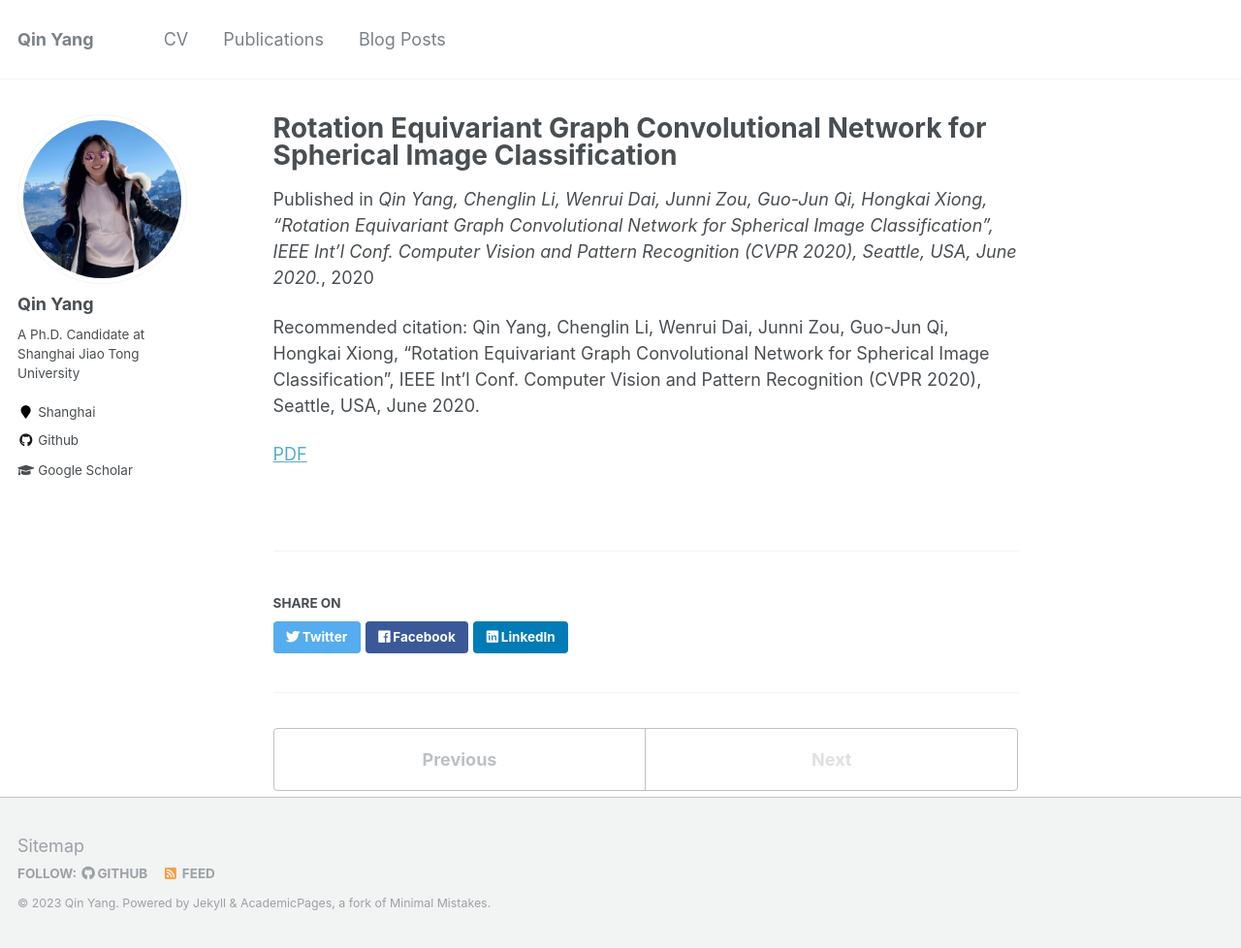
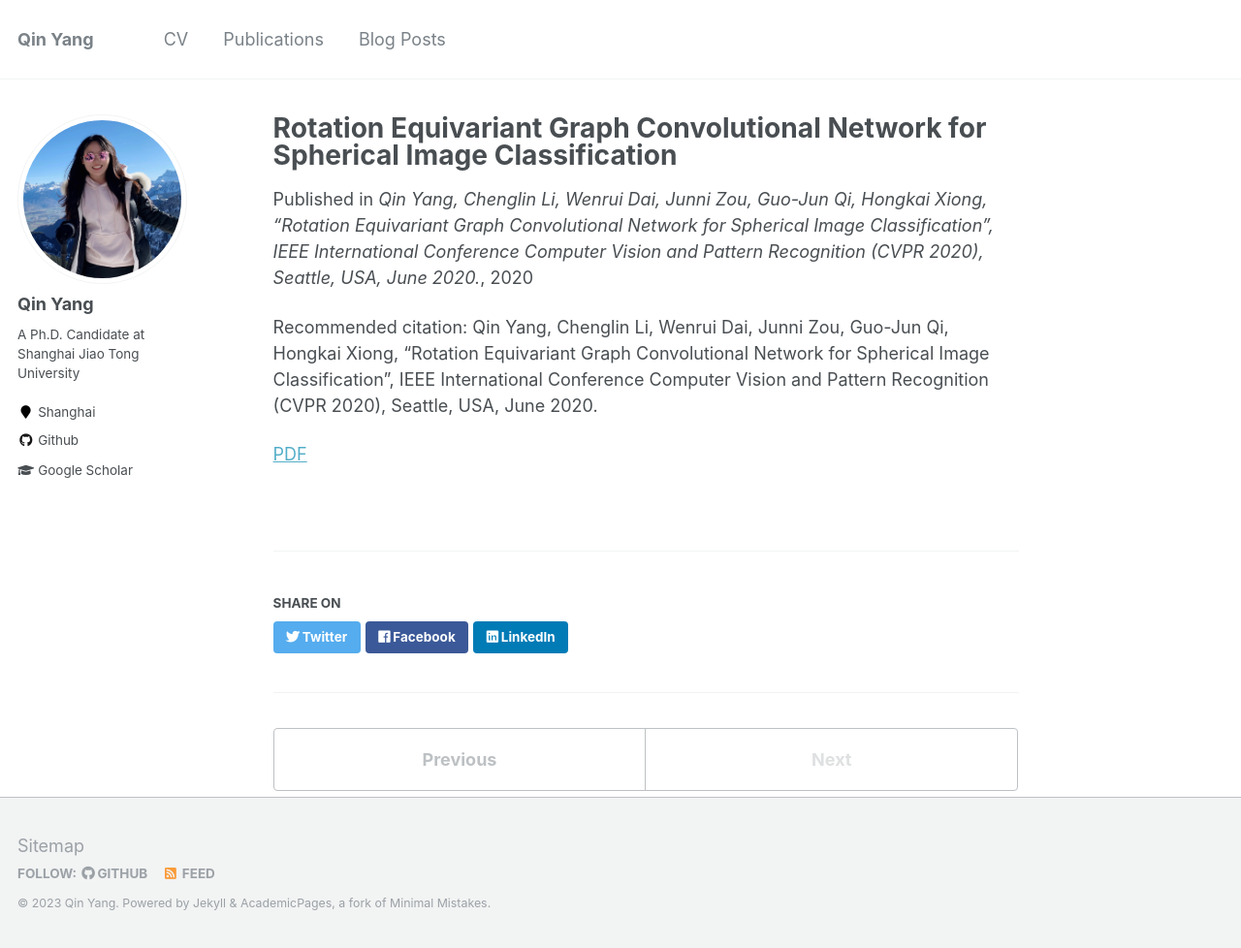
Before and after one commit to QinYang12/QinYang12.github.io, a Jekyll site: the page built from _publications/2020-10-01-paper-title-number-10.md, in a window 1280 px wide and 978 px high. Shown: the whole window at 97% size. Built offline with Jekyll 4.4.1, drawn with Linux system fonts in a browser that asks for light colours.

Commit message:
Update 2020-10-01-paper-title-number-10.md

```diff
--- a/_publications/2020-10-01-paper-title-number-10.md
+++ b/_publications/2020-10-01-paper-title-number-10.md
@@ -3,7 +3,7 @@ title: "Rotation Equivariant Graph Convolutional Network for Spherical Image Cla
 collection: publications
 permalink: /publication/cvpr-20
 date: 2020-10-1
-venue: Qin Yang, Chenglin Li, Wenrui Dai, Junni Zou, Guo-Jun Qi, Hongkai Xiong, “Rotation Equivariant Graph Convolutional Network for Spherical Image Classification”, IEEE Int’l Conf. Computer Vision and Pattern Recognition (CVPR 2020), Seattle, USA, June 2020.
-citation: Qin Yang, Chenglin Li, Wenrui Dai, Junni Zou, Guo-Jun Qi, Hongkai Xiong, “Rotation Equivariant Graph Convolutional Network for Spherical Image Classification”, IEEE Int’l Conf. Computer Vision and Pattern Recognition (CVPR 2020), Seattle, USA, June 2020.
+venue: Qin Yang, Chenglin Li, Wenrui Dai, Junni Zou, Guo-Jun Qi, Hongkai Xiong, “Rotation Equivariant Graph Convolutional Network for Spherical Image Classification”, IEEE International Conference Computer Vision and Pattern Recognition (CVPR 2020), Seattle, USA, June 2020.
+citation: Qin Yang, Chenglin Li, Wenrui Dai, Junni Zou, Guo-Jun Qi, Hongkai Xiong, “Rotation Equivariant Graph Convolutional Network for Spherical Image Classification”, IEEE International Conference Computer Vision and Pattern Recognition (CVPR 2020), Seattle, USA, June 2020.
 ---
 [PDF](https://QinYang12.github.io/files/cvpr-20.pdf)
```
